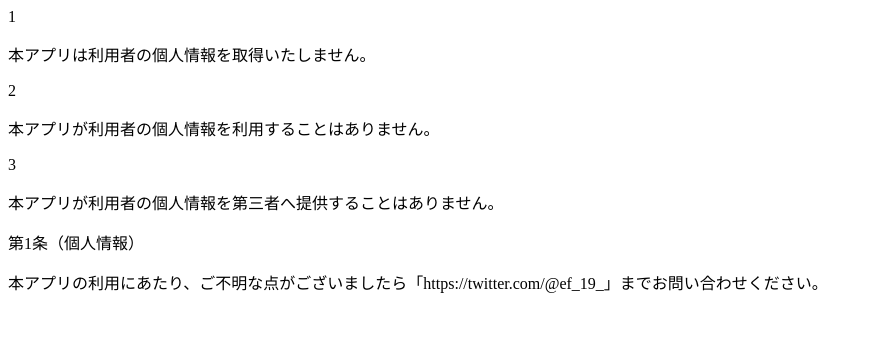
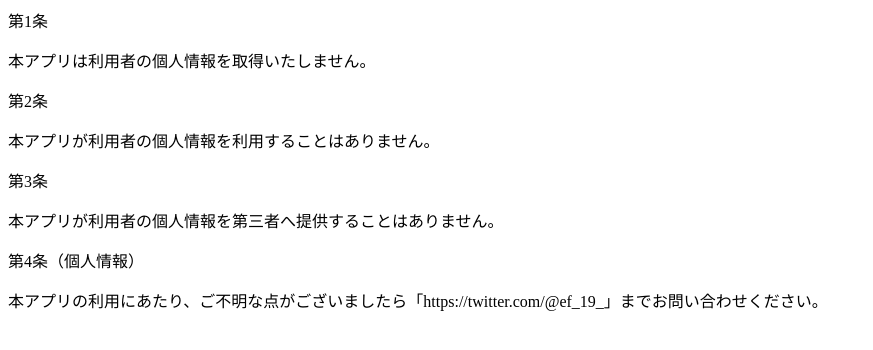
Before and after one commit to ChocoMugiMarin/MoEvent.github.io, a plain HTML site: page index.html in a window 1280 px wide. Shown: the whole page, without its empty margins (0-873 px from the left). Drawn offline with Linux system fonts and the light colour scheme.

Commit message:
Update index.html

```diff
--- a/index.html
+++ b/index.html
@@ -1,19 +1,19 @@
 <div class="privacy-policy">
     <div class="privacy-policy__item">
-        <p class="privacy-policy__item__title">1</p>
+        <p class="privacy-policy__item__title">第1条</p>
         <p class="privacy-policy__item__desc">本アプリは利用者の個人情報を取得いたしません。</p>
     </div>
     <div class="privacy-policy__item">
-        <p class="privacy-policy__item__title">2</p>
+        <p class="privacy-policy__item__title">第2条</p>
         <p class="privacy-policy__item__desc">本アプリが利用者の個人情報を利用することはありません。</p>
     </div>
     <div class="privacy-policy__item">
-        <p class="privacy-policy__item__title">3</p>
+        <p class="privacy-policy__item__title">第3条</p>
         <p class="privacy-policy__item__desc">本アプリが利用者の個人情報を第三者へ提供することはありません。</p>
     </div>
 
     <div class="privacy-policy__item">
-        <p class="privacy-policy__item__title">第1条（個人情報）</p>
+        <p class="privacy-policy__item__title">第4条（個人情報）</p>
         <p class="privacy-policy__item__desc">本アプリの利用にあたり、ご不明な点がございましたら「https://twitter.com/@ef_19_」までお問い合わせください。</p>
     </div>
 </div>
```
